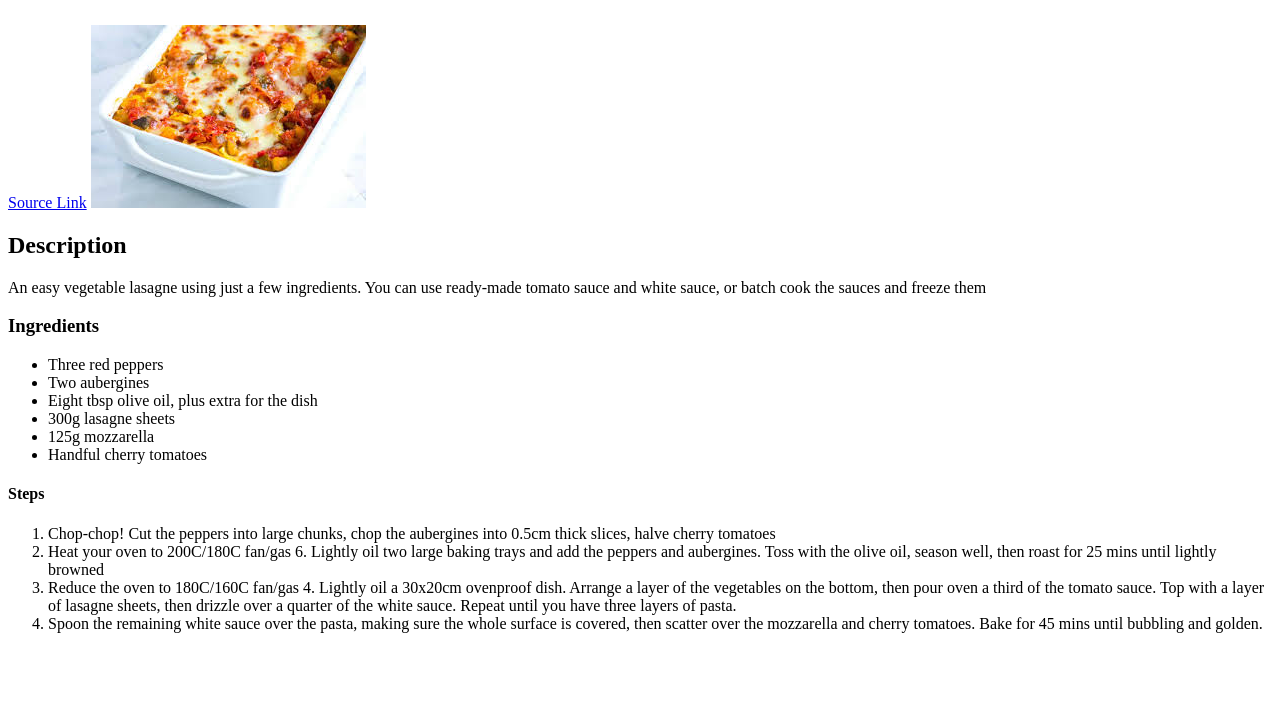
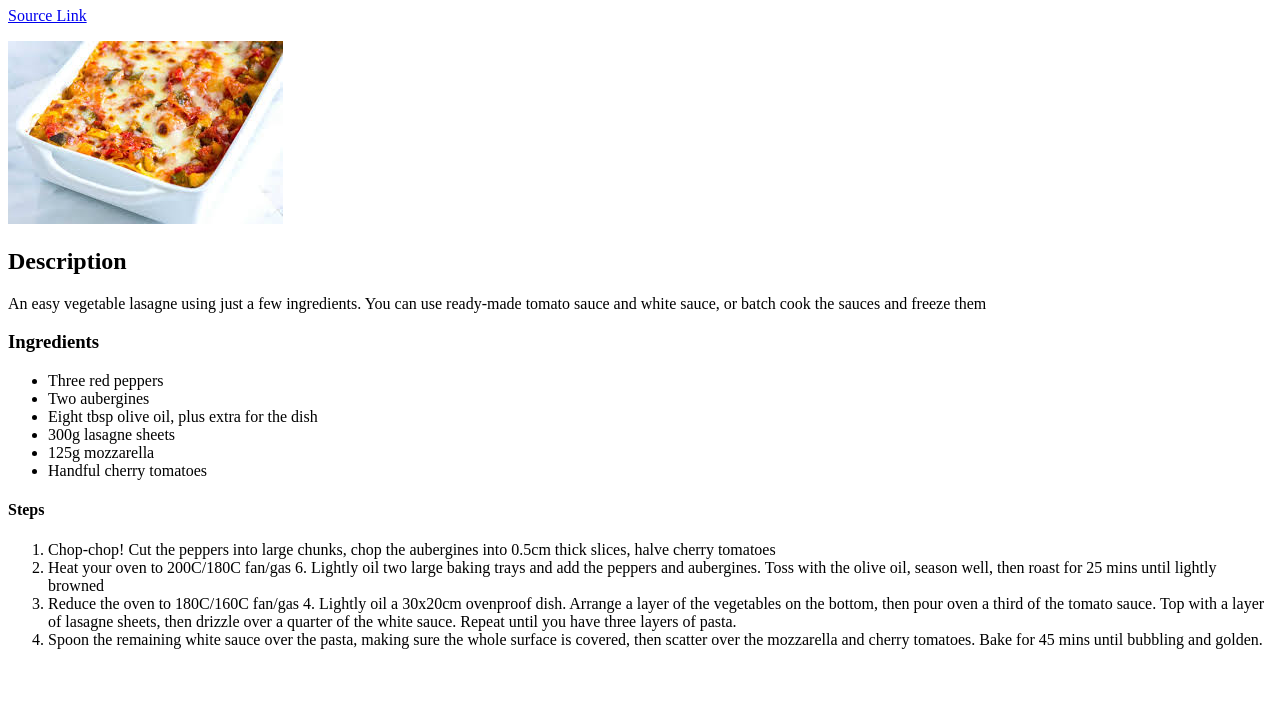
Before and after one commit to EveOGrady/odin-recipes, a plain HTML site: page recipes/veggie-lasagne.html in a window 1280 px wide. Shown: the part 73-800 px from the top of the page. Drawn offline with Linux system fonts and the light colour scheme.

Commit message:
README Reflection + Veg Lasagne Formatting Fix
Project lookback + fixed via adding a paragraph

```diff
--- a/recipes/veggie-lasagne.html
+++ b/recipes/veggie-lasagne.html
@@ -8,9 +8,8 @@
 
     <body>
       <h1>Veggie Lasagne</h1>
-      <br>
-      <a href="https://www.bbcgoodfood.com/recipes/easy-vegetable-lasagne"
-      target="_blank" rel"noopener noreferrer">Source Link</a>
+      <p><a href="https://www.bbcgoodfood.com/recipes/easy-vegetable-lasagne"
+      target="_blank" rel"noopener noreferrer">Source Link</a></p>
 
       <img src="../images/veggie-lasagne.jpeg" alt="Photo of
       a vegeterian lasagne" height="183" width="275">
```
Also changed, not shown: 1 other file.
